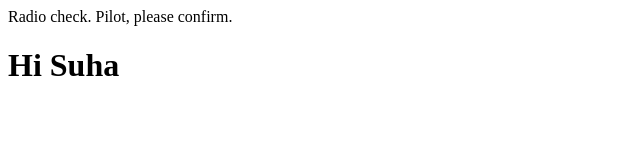
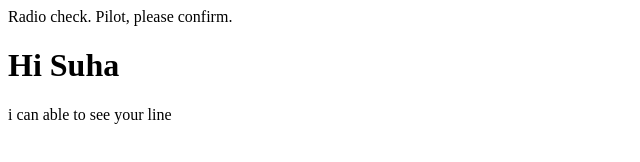
Before and after one commit to suhachakka/communication-log, a plain HTML site: page index.html in a window 1280 px wide. Shown: the whole page, without its empty margins (0-640 px from the left). Drawn offline with Linux system fonts and the light colour scheme.

Commit message:
added new line

```diff
--- a/index.html
+++ b/index.html
@@ -2,5 +2,6 @@
 <body>
    <p>Radio check. Pilot, please confirm.</p>
    <h1> Hi Suha</h1>
+   <p> i can able to see your line</p>
 </body>
 </html>
```
